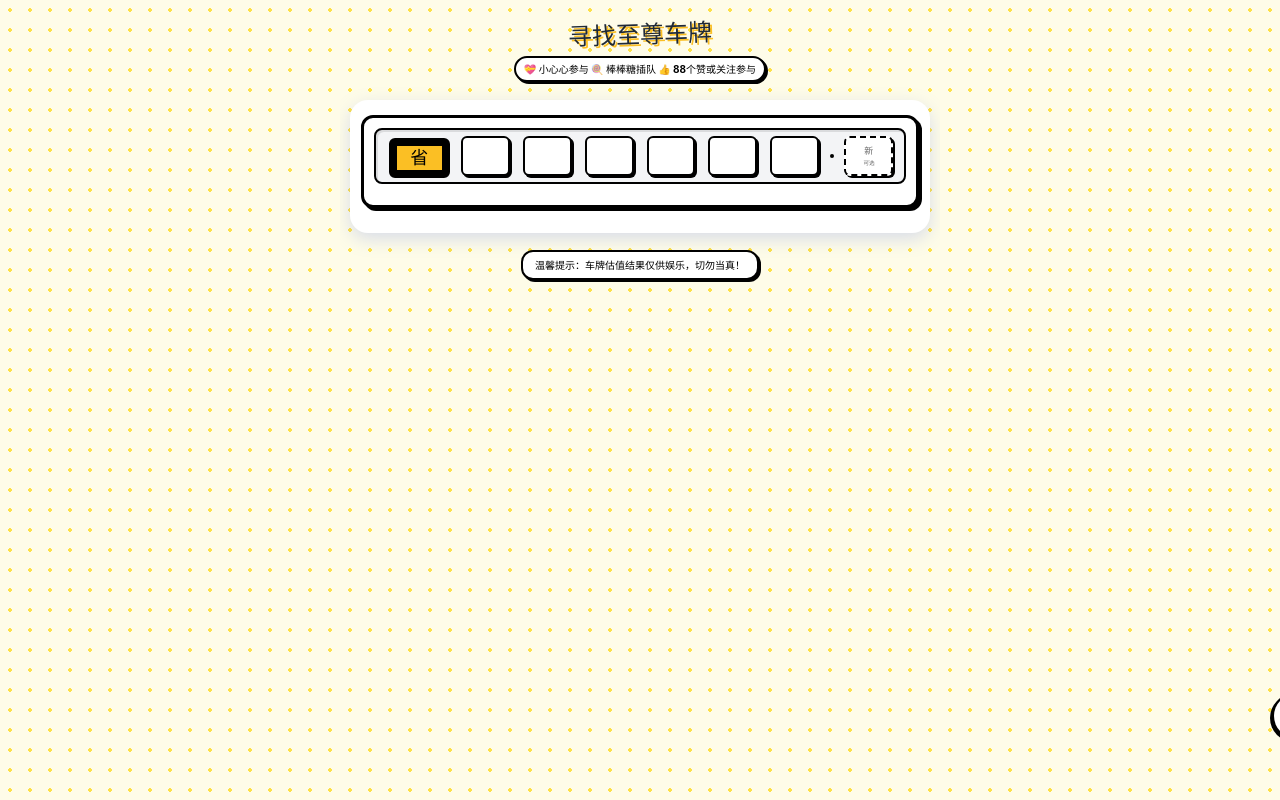
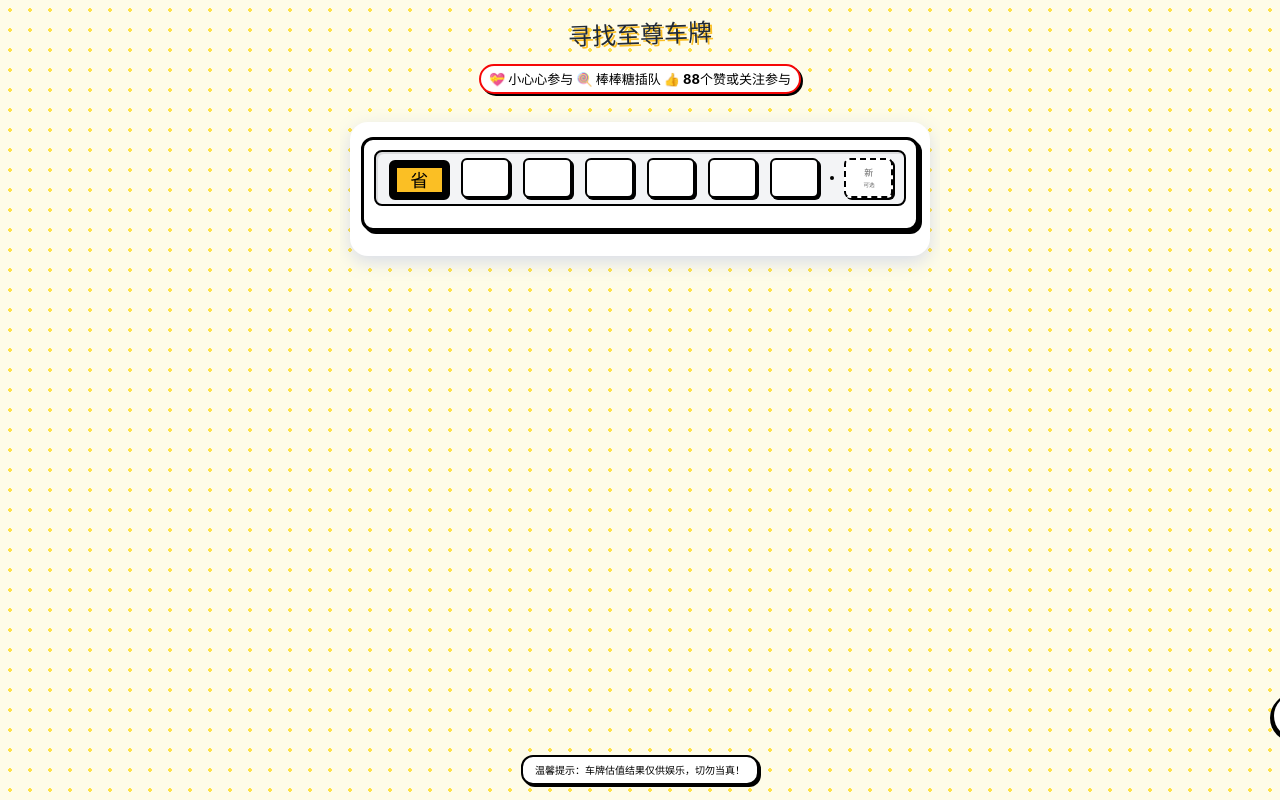
Before and after one commit to zjlindd/douyinPlat, a Vue app: page /plate in a window 1280 px wide. Built offline with nearby package versions, Linux system fonts and the light colour scheme.

Commit message:
feat: 优化UI布局及调整等级文案
1. 将温馨提示区域固定至页面底部，优化移动端展示效果
2. 修改车牌估值等级名称为更接地气的称呼（神豪、土豪、老板等）

```diff
--- a/src/components/PlateCelebration.vue
+++ b/src/components/PlateCelebration.vue
@@ -2,12 +2,12 @@
 
   <Transition name="celebration-fade">
     <div v-if="visible" class="celebration-overlay" :class="`grade-${level}`" @click="handleClick">
-      <!-- 极品：满屏庆祝动画 -->
-      <template v-if="level === '极品'">
+      <!-- 神豪：满屏庆祝动画 -->
+      <template v-if="level === '神豪'">
         <div class="celebration-content">
           <div class="celebration-title grade-excellent">
             <span class="title-text">🎉 恭喜！</span>
-            <span class="subtitle-text">发现极品车牌！</span>
+            <span class="subtitle-text">发现神豪车牌！</span>
           </div>
         </div>
         <div
@@ -20,12 +20,12 @@
         </div>
       </template>
 
-      <!-- 优秀：优雅闪光动画 -->
-      <template v-else-if="level === '优秀'">
+      <!-- 土豪：优雅闪光动画 -->
+      <template v-else-if="level === '土豪'">
         <div class="celebration-content">
           <div class="celebration-title grade-great">
             <span class="title-text">✨ 很棒！</span>
-            <span class="subtitle-text">发现优秀车牌！</span>
+            <span class="subtitle-text">发现土豪车牌！</span>
           </div>
         </div>
         <div
@@ -38,12 +38,12 @@
         </div>
       </template>
 
-      <!-- 良好：温和动画 -->
-      <template v-else-if="level === '良好'">
+      <!-- 老板：温和动画 -->
+      <template v-else-if="level === '老板'">
         <div class="celebration-content">
           <div class="celebration-title grade-good">
             <span class="title-text">👍 不错！</span>
-            <span class="subtitle-text">发现良好车牌！</span>
+            <span class="subtitle-text">发现老板车牌！</span>
           </div>
         </div>
         <div
@@ -60,7 +60,7 @@
       <template v-else>
         <div class="celebration-content">
           <div class="celebration-title grade-normal">
-            <span class="title-text">🚗 普通车牌</span>
+            <span class="title-text">🚗 大众车牌</span>
             <span class="subtitle-text">继续寻找更好的吧！</span>
           </div>
         </div>
--- a/src/components/phone/ResultCard.vue
+++ b/src/components/phone/ResultCard.vue
@@ -73,7 +73,7 @@ defineProps<{
   border: 3px solid #000;
   border-radius: 16px;
   box-shadow: 4px 4px 0px #000;
-  margin: 10px auto;
+  margin: 20px auto;
   padding: 12px;
   transition: transform 0.1s;
   overflow: visible;
@@ -216,7 +216,7 @@ defineProps<{
 }
 
 .box-content {
-  font-size: 12px;
+  font-size: 14px;
   font-weight: 600;
   line-height: 1.4;
   color: #1f2937;
@@ -229,7 +229,7 @@ defineProps<{
 
 @media (max-width: 480px) {
   .price-value {
-    font-size: 22px;
+    font-size: 28px;
   }
   .highlight-value {
     font-size: 18px;
--- a/src/pages/PlateValuation.vue
+++ b/src/pages/PlateValuation.vue
@@ -360,12 +360,12 @@ const queryValuation = () => {
     const locationName = plateInfo.city || (plateInfo.province ? plateInfo.province.fullName : '未知地区')
 
     const levelClassMap: Record<string, string> = {
-      '极品': 'excellent',
-      '优秀': 'great',
-      '良好': 'good',
-      '中等': 'medium',
-      '一般': 'normal',
-      '普通': 'common'
+      '神豪': 'excellent',
+      '土豪': 'great',
+      '老板': 'good',
+      '精英': 'medium',
+      '平民': 'normal',
+      '大众': 'common'
     }
 
     const plateForDisplay = formattedPlate || plateNumber || ''
@@ -440,7 +440,7 @@ const handleRetry = () => {
 /* 标题区域 */
 .header {
   text-align: center;
-  margin-bottom: 10px;
+  margin-bottom: 20px;
 }
 
 .main-title {
@@ -457,17 +457,18 @@ const handleRetry = () => {
 }
 
 .subtitle {
-  font-size: 10px;
+  font-size: 13px;
   color: #000;
   font-weight: 700;
   background: #fff;
   display: inline-block;
   padding: 4px 8px;
-  border: 2px solid #000;
+  border: 2px solid #f60707;
   border-radius: 16px;
   box-shadow: 2px 2px 0px #000;
-  margin-top: 2px;
+  margin-top: 10px;
   line-height: 1.4;
+  font-weight: bold;
 }
 
 .floating-switch {
@@ -529,7 +530,6 @@ const handleRetry = () => {
 
 /* Tip Section */
 .tip-section {
-  margin-top: 10px;
   text-align: center;
   padding: 0 10px;
 }
@@ -565,7 +565,7 @@ const handleRetry = () => {
   box-shadow: 3px 3px 0px #000;
   cursor: pointer;
   transition: all 0.1s;
-  width: 80%;
+  width: 40%;
   max-width: 300px;
 }
 
--- a/src/styles.css
+++ b/src/styles.css
@@ -31,7 +31,8 @@ body {
   width: 100%;
   min-height: 92vh;
   overflow-y: auto;
-  padding: 0.3rem; /* 恢复内边距 */
+  padding: 0.3rem;
+  padding-bottom: 2rem; /* 防止底部提示遮挡内容 */
 }
 
 /* 标题区域 */
@@ -680,9 +681,14 @@ body {
 }
 
 .tip-section {
+  position: fixed;
+  bottom: 15px;
+  left: 0;
+  width: 100%;
   text-align: center;
-  padding: 0.3rem 0.3rem; /* 8px 8px - 增加内边距 */
-  margin-top: 0.2rem; /* 5px - 缩小间距 */
+  padding: 0.3rem 0.3rem;
+  z-index: 99;
+  padding-bottom: calc(0.3rem + env(safe-area-inset-bottom));
 }
 
 .tip-text {
--- a/src/utils/valuation.ts
+++ b/src/utils/valuation.ts
@@ -609,49 +609,49 @@ export function calculatePlateValue(plateNumber: string): ValuationResult {
   let animationLevel = 0
 
   if (finalValue >= 100000) {
-    level = '极品'
+    level = '神豪'
     stars = 5
     comment = '🌟 超级罕见车牌，价值百万级，极具收藏价值！'
     animationLevel = 5 // 最高级动画
   } else if (finalValue >= 50000) {
-    level = '极品'
+    level = '神豪'
     stars = 5
     comment = '🌟 罕见车牌，价值数十万，极具收藏价值！'
     animationLevel = 4 // 第四级动画
   } else if (finalValue >= 30000) {
-    level = '优秀'
+    level = '土豪'
     stars = 4
     comment = '✨ 非常不错的车牌号，价值很高，很有特色！'
     animationLevel = 3 // 第三级动画
   } else if (finalValue >= 20000) {
-    level = '优秀'
+    level = '土豪'
     stars = 4
     comment = '✨ 非常不错的车牌号，很有特色！'
     animationLevel = 2 // 第二级动画
   } else if (finalValue >= 10000) {
-    level = '良好'
+    level = '老板'
     stars = 3
     comment = '👍 不错的车牌号，组合很好！'
     animationLevel = 1 // 第一级动画
   } else if (finalValue >= 6000) {
-    level = '良好'
+    level = '老板'
     stars = 3
     comment = '👍 车牌号不错，有独特之处！'
     animationLevel = 0 // 无动画
   } else if (finalValue >= 4000) {
-    level = '中等'
+    level = '精英'
     stars = 2
     comment = '👍 车牌号还可以，有亮点！'
     animationLevel = 0 // 无动画
   } else {
-    level = '一般'
+    level = '平民'
     stars = 1
     comment = '👍 车牌号不错，简洁易记！'
     animationLevel = 0 // 无动画
   }
 
   // 针对极品车牌放大展示价值（用户需求：再扩大10倍）
-  if (level === '极品') {
+  if (level === '神豪') {
     displayValue = finalValue * 10
     factors.push('极品车牌价值放大展示（十倍加成）')
   }
--- a/styles.css
+++ b/styles.css
@@ -15,6 +15,7 @@ body {
   min-height: 100vh;
   background: linear-gradient(135deg, #d0d9ff 0%, #e4d4f5 100%);
   padding: 20px;
+  padding-bottom: 100px; /* 预留底部空间 */
 }
 
 /* 标题区域 */
@@ -482,9 +483,17 @@ body {
 }
 
 .tip-section {
+  position: fixed;
+  bottom: 0;
+  left: 0;
+  width: 100%;
   text-align: center;
-  padding: 30px 20px;
-  margin-top: 20px;
+  padding: 20px;
+  background: rgba(255, 255, 255, 0.95);
+  backdrop-filter: blur(10px);
+  z-index: 99;
+  padding-bottom: calc(20px + env(safe-area-inset-bottom));
+  box-shadow: 0 -2px 10px rgba(0, 0, 0, 0.05);
 }
 
 .tip-text {
```
Also changed, not shown: utils/valuation.js (+8 -8 lines).
